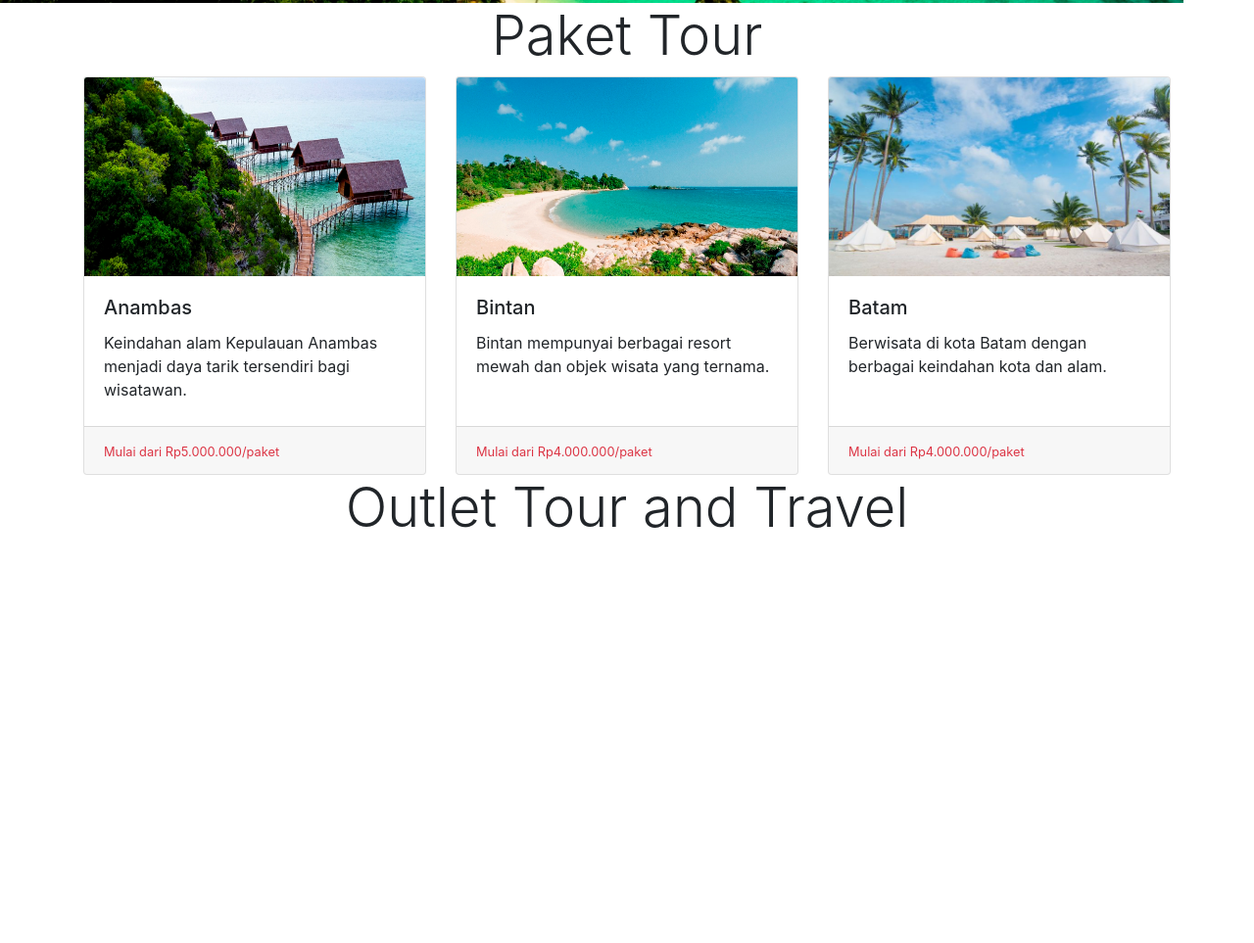
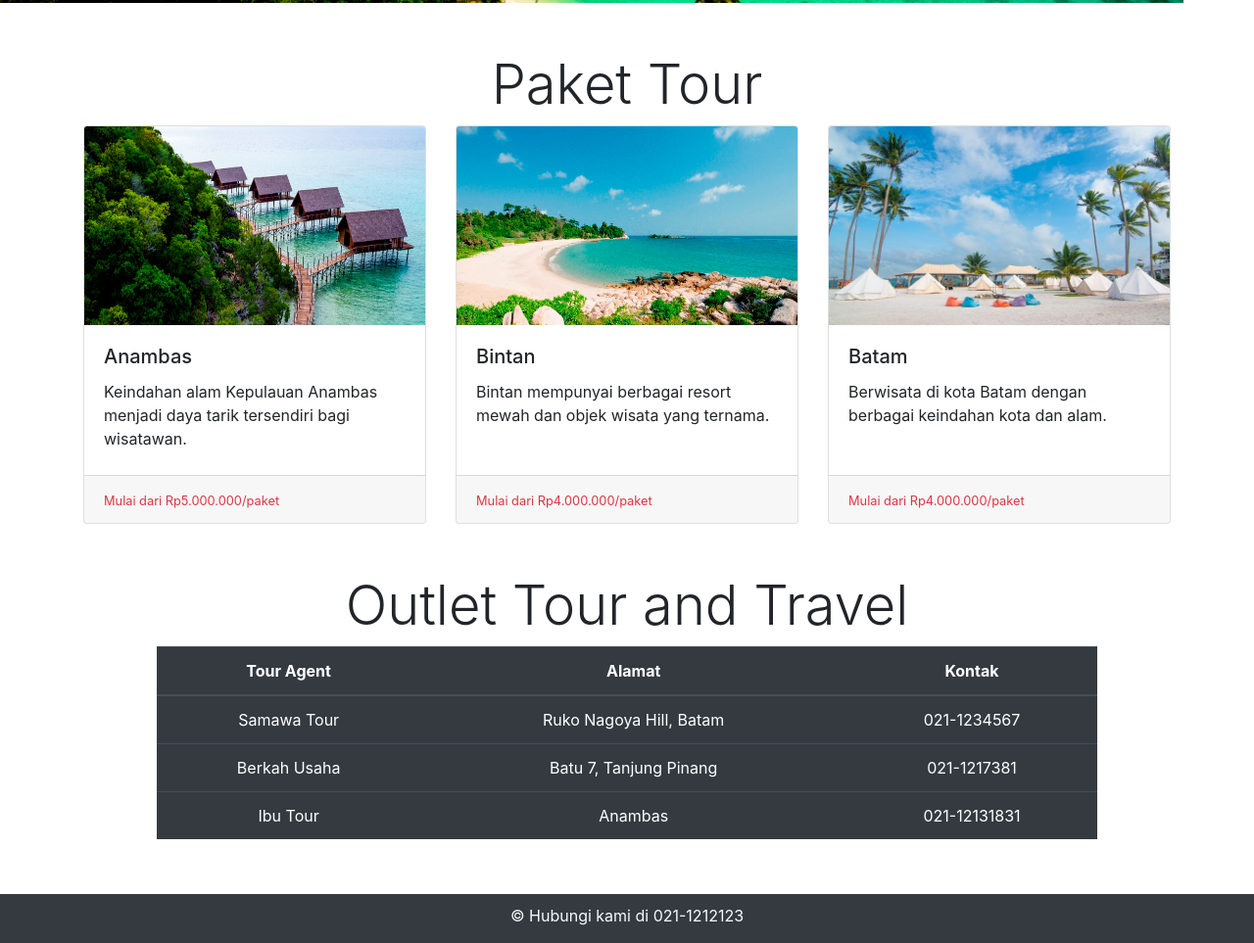
Before and after one commit to varydabe/tourism-webpage, a plain HTML site: page index.html in a window 1280 px wide. Shown: the part 692-1655 px from the top of the page at 98% size. Before the commit the page ends 1252 px from the top, so only its background shows below. Drawn offline with nearby package versions, Linux system fonts and the light colour scheme.

Commit message:
Add table and footer

```diff
--- a/index.html
+++ b/index.html
@@ -82,7 +82,7 @@
     <div class="container">
         <div class="row">
             <div class="col">
-                <h1 class="display-4" style="text-align: center;">
+                <h1 class="display-4" style="padding-top: 50px; text-align: center;">
                     Paket Tour
                 </h1>
             </div>
@@ -121,15 +121,48 @@
         </div>
         <div class="row">
             <div class="col">
-                <h1 class="display-4" style="text-align: center;">
+                <h1 class="display-4" style="padding-top: 50px; text-align: center;">
                     Outlet Tour and Travel
                 </h1>
             </div>
         </div>
-
+        <div class="d-flex justify-content-center">
+            <table class="table table-dark table-hover" style="max-width: 60rem; text-align: center;">
+                <thead>
+                <tr>
+                    <th scope="col">Tour Agent</th>
+                    <th scope="col">Alamat</th>
+                    <th scope="col">Kontak</th>
+                </tr>
+                </thead>
+                <tbody>
+                <tr>
+                    <td>Samawa Tour</td>
+                    <td>Ruko Nagoya Hill, Batam</td>
+                    <td>021-1234567</td>
+                </tr>
+                <tr>
+                    <td>Berkah Usaha</td>
+                    <td>Batu 7, Tanjung Pinang</td>
+                    <td>021-1217381</td>
+                </tr>
+                <tr>
+                    <td>Ibu Tour</td>
+                    <td>Anambas</td>
+                    <td>021-12131831</td>
+                </tr>
+                </tbody>
+            </table>
         </div>
     </div>
-
-
+    <div class="footer bg-dark" style="padding-top: 10px; margin-top: 40px; text-align: center;">
+        <div class="row">
+            <div class="col">
+                <p class="text-light">
+                    &copy; Hubungi kami di 021-1212123
+                </p>
+            </div>
+        </div>
+    </div>
 </body>
 </html>
```
